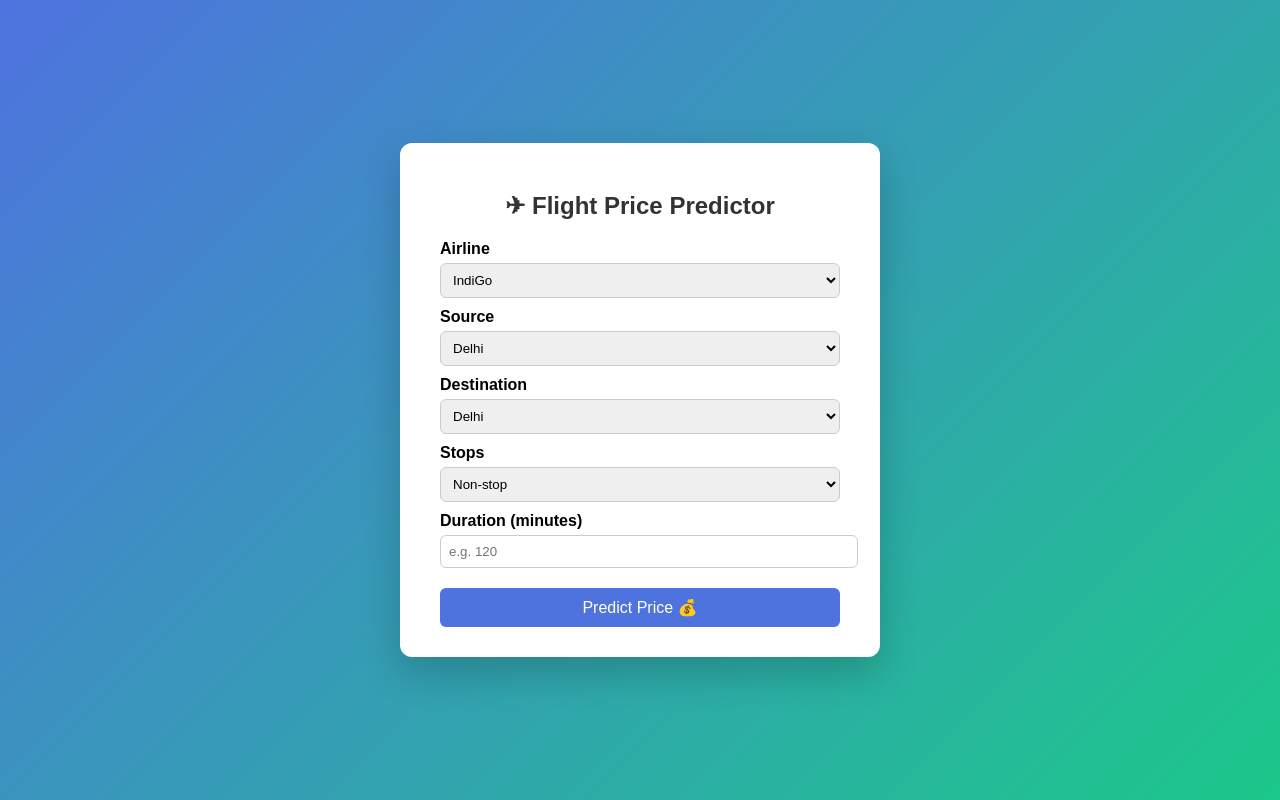
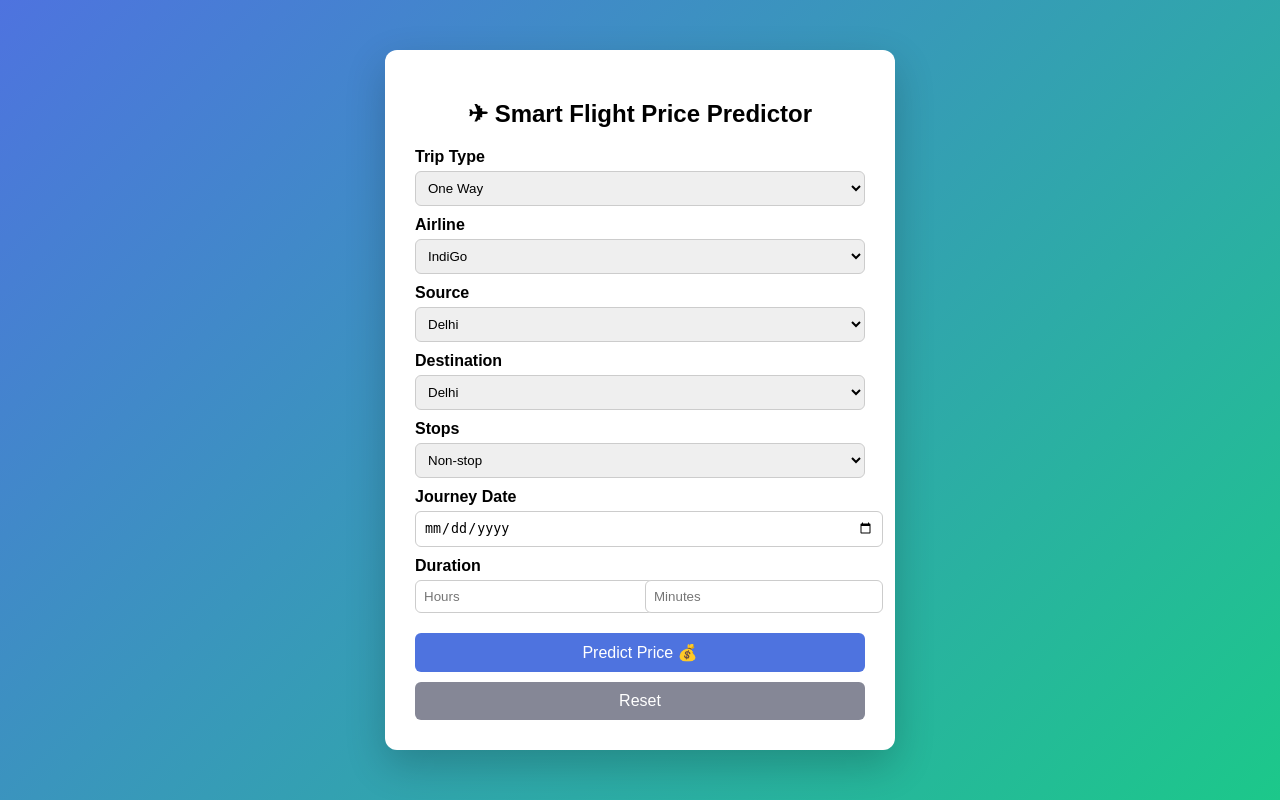
Before and after one commit to kirtikagoel/Flight-prediction-model, a Flask app: page / in a window 1280 px wide. Run offline with Flask 3, Linux system fonts and the light colour scheme; parts of the project's set-up code (start-up, migrations or seed data) failed here and were passed over.

Commit message:
Updated frontend and app improvements

```diff
--- a/app.py
+++ b/app.py
@@ -1,23 +1,51 @@
-from flask import Flask, render_template, request
+from flask import Flask, request, render_template
 import pickle
 import numpy as np
 
+# Create Flask app
 app = Flask(__name__)
 
+# Load trained model
 model = pickle.load(open("model/flight_model.pkl", "rb"))
 
+
+
+# Home Page
 @app.route("/")
 def home():
     return render_template("index.html")
 
+
+# Prediction Route
 @app.route("/predict", methods=["POST"])
 def predict():
-    features = [int(x) for x in request.form.values()]
-    final_features = [np.array(features)]
-    prediction = model.predict(final_features)
-    output = round(prediction[0], 2)
+    try:
+        # Get values from form
+        airline = int(request.form["airline"])
+        source = int(request.form["source"])
+        destination = int(request.form["destination"])
+        stops = int(request.form["stops"])
+        hours = int(request.form["hours"])
+        minutes = int(request.form["minutes"])
 
-    return render_template("index.html", prediction_text=f"Estimated Flight Price: ₹ {output}")
+        # Convert duration to total minutes
+        duration = hours * 60 + minutes
 
+        # Arrange features in same order used while training
+        final_features = np.array([[airline, source, destination, stops, duration]])
+
+        # Predict price
+        prediction = model.predict(final_features)[0]
+        output = round(prediction, 2)
+
+        return render_template("index.html",
+                               prediction_text=f"Estimated Flight Price: ₹ {output}")
+
+    except Exception as e:
+        return render_template("index.html",
+                               prediction_text=f"Error: {str(e)}")
+
+
+# Run the app
 if __name__ == "__main__":
     app.run(debug=True)
--- a/templates/index.html
+++ b/templates/index.html
@@ -9,29 +9,27 @@
             display: flex;
             justify-content: center;
             align-items: center;
-            height: 100vh;
+            min-height: 100vh;
             margin: 0;
         }
 
-        .card {
+        .container {
             background: white;
-            padding: 30px 40px;
+            width: 450px;
+            padding: 30px;
             border-radius: 12px;
             box-shadow: 0 15px 40px rgba(0,0,0,0.2);
-            width: 400px;
-            text-align: center;
         }
 
         h2 {
+            text-align: center;
             margin-bottom: 20px;
-            color: #333;
         }
 
         label {
             font-weight: bold;
+            margin-top: 10px;
             display: block;
-            margin-top: 10px;
-            text-align: left;
         }
 
         select, input {
@@ -42,36 +40,64 @@
             border: 1px solid #ccc;
         }
 
+        .row {
+            display: flex;
+            gap: 10px;
+        }
+
+        .row div {
+            flex: 1;
+        }
+
         button {
             margin-top: 20px;
             width: 100%;
             padding: 10px;
-            background: #4e73df;
-            color: white;
+            border-radius: 6px;
             border: none;
-            border-radius: 6px;
             font-size: 16px;
             cursor: pointer;
         }
 
-        button:hover {
+        .predict-btn {
+            background: #4e73df;
+            color: white;
+        }
+
+        .predict-btn:hover {
             background: #2e59d9;
         }
 
-        .result {
+        .reset-btn {
+            background: #858796;
+            color: white;
+            margin-top: 10px;
+        }
+
+        .result-card {
             margin-top: 20px;
+            padding: 15px;
+            background: #e6f9f0;
+            border-left: 5px solid #1cc88a;
+            border-radius: 6px;
             font-size: 18px;
-            color: #1cc88a;
             font-weight: bold;
+            text-align: center;
         }
     </style>
 </head>
 <body>
 
-<div class="card">
-    <h2>✈ Flight Price Predictor</h2>
+<div class="container">
+    <h2>✈ Smart Flight Price Predictor</h2>
 
     <form action="/predict" method="post">
+
+        <label>Trip Type</label>
+        <select name="trip_type">
+            <option value="1">One Way</option>
+            <option value="2">Round Trip</option>
+        </select>
 
         <label>Airline</label>
         <select name="airline">
@@ -105,14 +131,25 @@
             <option value="2">2 Stops</option>
         </select>
 
-        <label>Duration (minutes)</label>
-        <input type="number" name="duration" placeholder="e.g. 120" required>
+        <label>Journey Date</label>
+        <input type="date" name="journey_date" required>
 
-        <button type="submit">Predict Price 💰</button>
+        <label>Duration</label>
+        <div class="row">
+            <div>
+                <input type="number" name="hours" placeholder="Hours" required>
+            </div>
+            <div>
+                <input type="number" name="minutes" placeholder="Minutes" required>
+            </div>
+        </div>
+
+        <button type="submit" class="predict-btn">Predict Price 💰</button>
+        <button type="reset" class="reset-btn">Reset</button>
     </form>
 
     {% if prediction_text %}
-        <div class="result">
+        <div class="result-card">
             {{ prediction_text }}
         </div>
     {% endif %}
```
